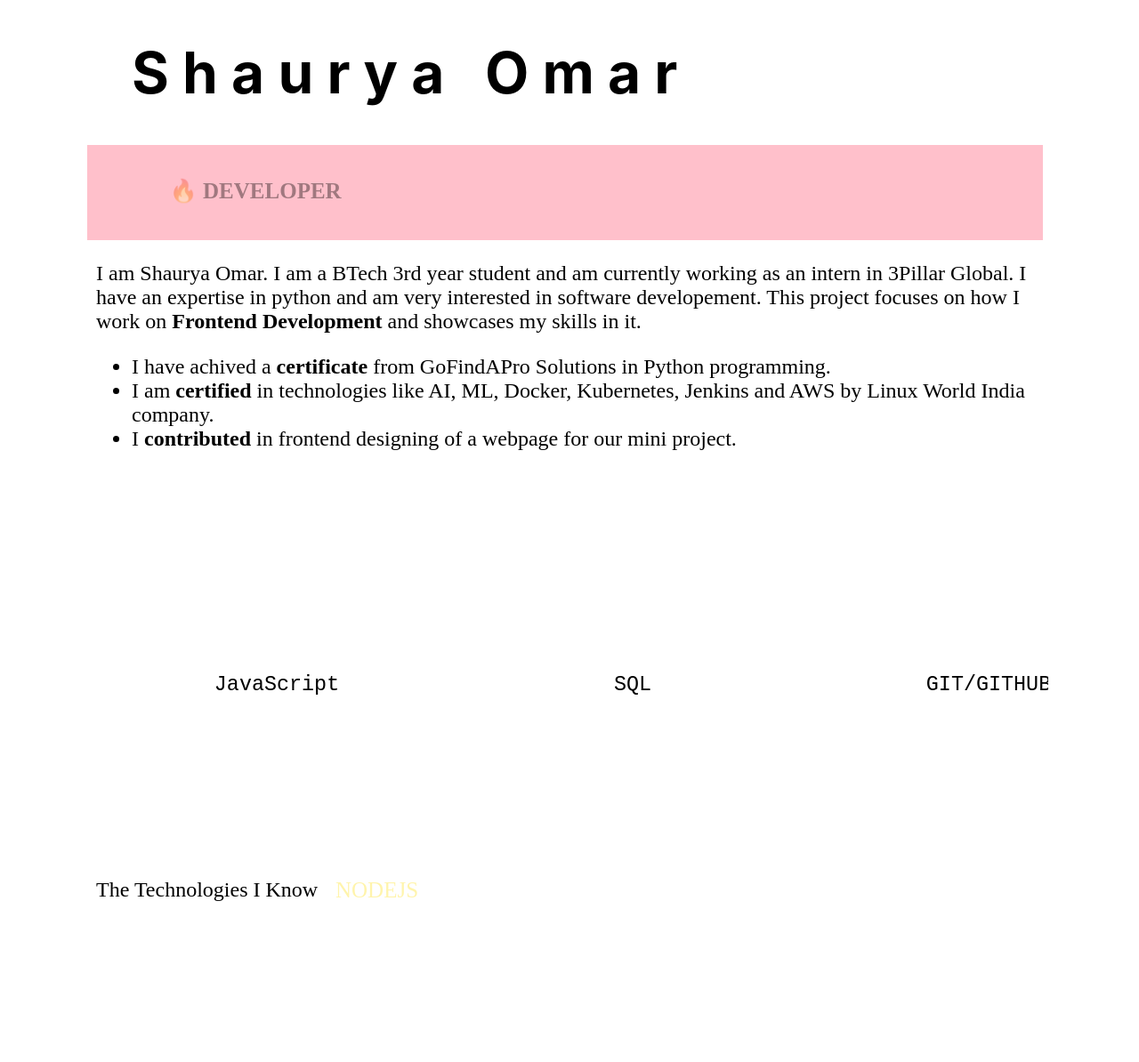
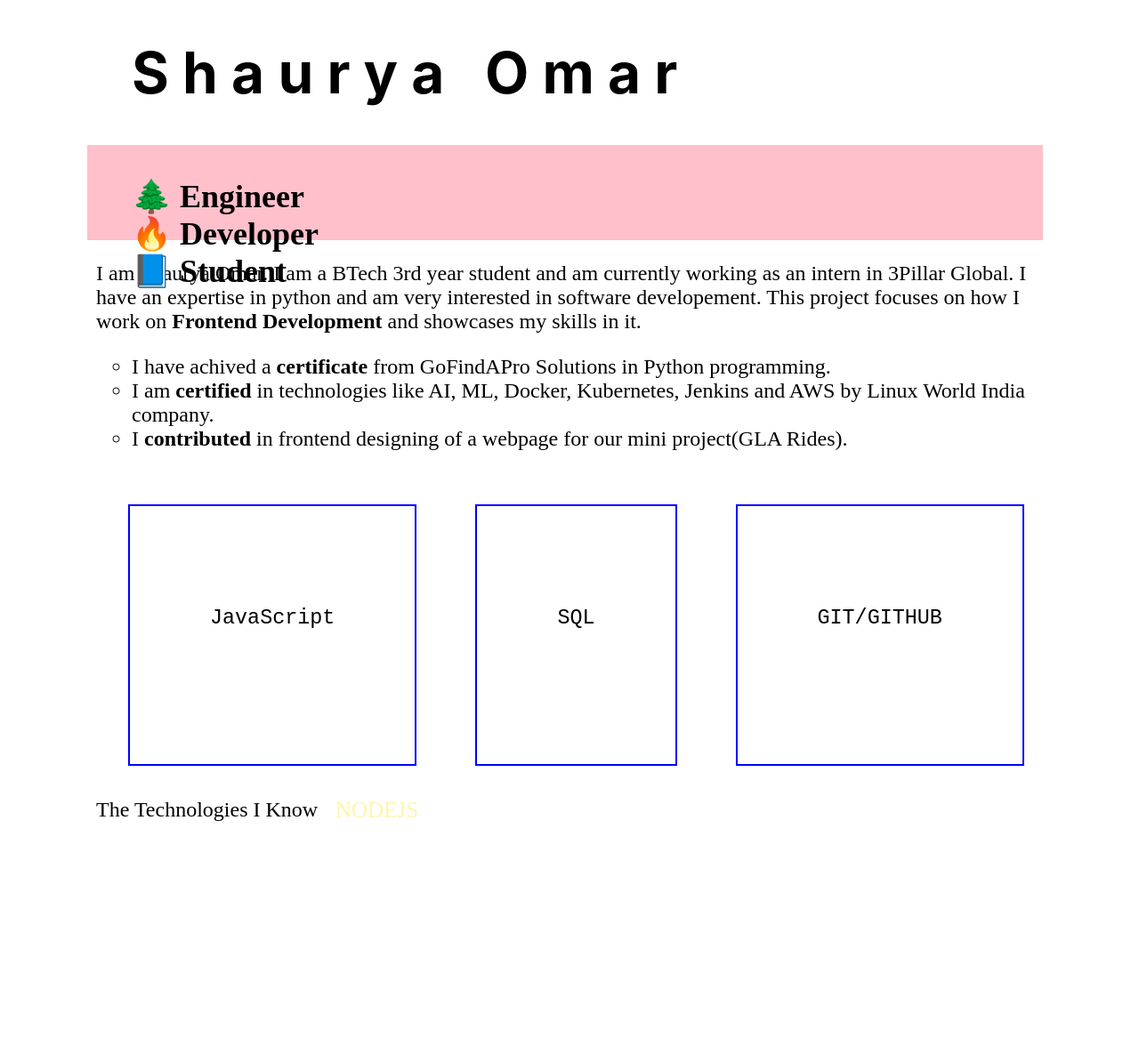
Before and after one commit to Shoye21/3Pillar-DIY, a plain HTML site: page 3Pillar Projects/Project- Portfolio/index.html in a window 1280 px wide. Shown: the top 1194 px of the page at 89% size. After the commit the page ends 1125 px from the top, so only its background shows below. Drawn offline with Linux system fonts and the light colour scheme; a script that the page names is missing.

Commit message:
Final Commit

```diff
--- a/3Pillar Projects/Project- Portfolio/index.html
+++ b/3Pillar Projects/Project- Portfolio/index.html
@@ -17,9 +17,9 @@
     <div id="div-2">
         <h2>
             <section class="header-con">
-                <div class="rot">🌲 Engineer</div>
-                <div class="rot">🔥 Developer</div>
-                <div class="rot">📘 Student</div>
+                <div class="text-1">🌲 Engineer</div>
+                <div class="text-1">🔥 Developer</div>
+                <div class="text-1">📘 Student</div>
             </section>
             <div id="list"></div>
         </h2>
@@ -31,15 +31,15 @@
             am very interested in software developement. This project focuses on how I work on <b>Frontend
                 Development</b> and showcases my skills in it. <br>
         <ul>
-            <li>
+            <li type="circle">
                 I have achived a <b>certificate</b> from GoFindAPro Solutions in Python programming.
             </li>
-            <li>
+            <li type = "circle">
                 I am <b>certified</b> in technologies like AI, ML, Docker, Kubernetes, Jenkins and AWS by Linux World
                 India company.
             </li>
-            <li>
-                I <b>contributed</b> in frontend designing of a webpage for our mini project.
+            <li type = "circle">
+                I <b>contributed</b> in frontend designing of a webpage for our mini project(GLA Rides).
             </li>
         </ul>
         </p>
--- a/3Pillar Projects/Project- Portfolio/main.css
+++ b/3Pillar Projects/Project- Portfolio/main.css
@@ -32,17 +32,20 @@ container:hover{
 }
 .card{
             display: inline-block;
-            padding: 10px;
+            padding: 20px;
             height: 250px;
-            min-width: 200px;
-            margin: 90px;
+            width: 400px;
+            margin: 33px;
             position: relative;
             font-size: larger;
             text-align: center;
             font-family: monospace;
+            border: 2px solid blue;
+
 }
 .p1{
-  padding-top: 50%;
+  padding: 70px;
+  /* text-align: center; */
 }
 .main{
             display: inline-flex;
```
